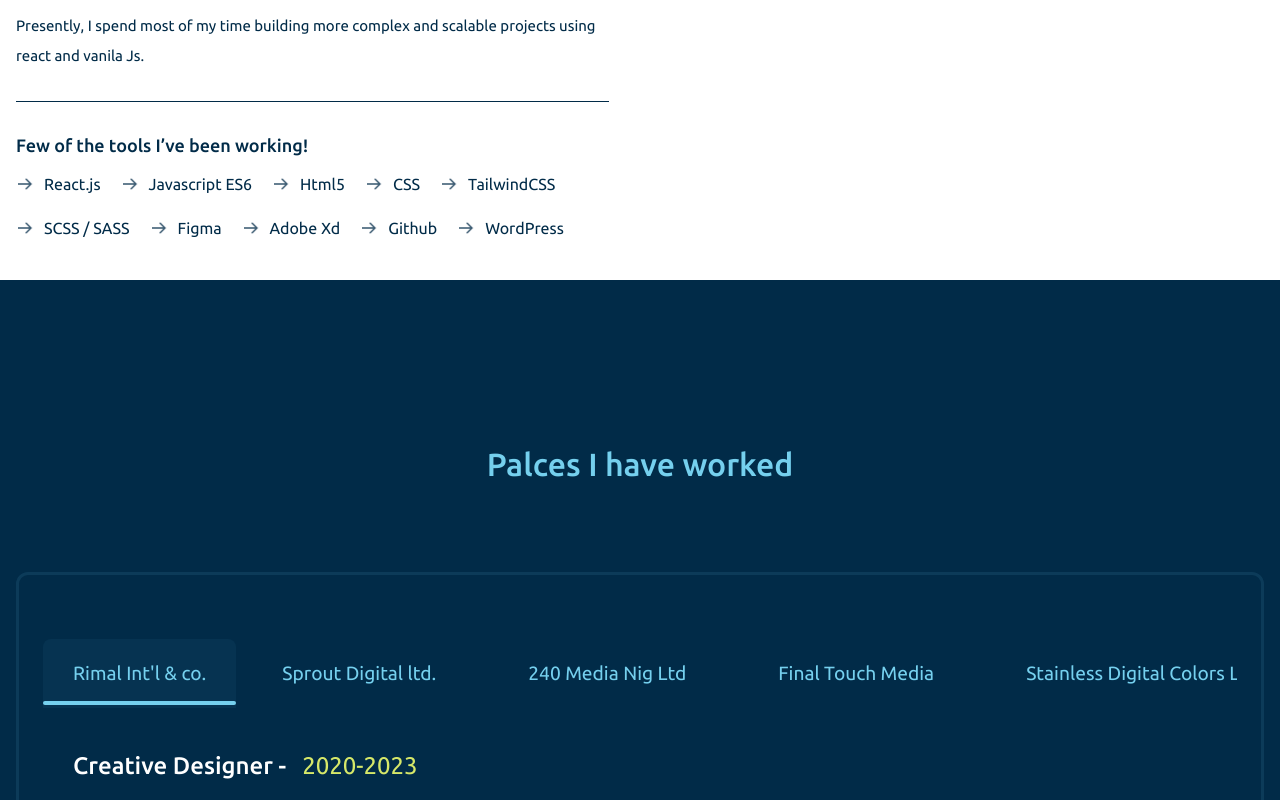
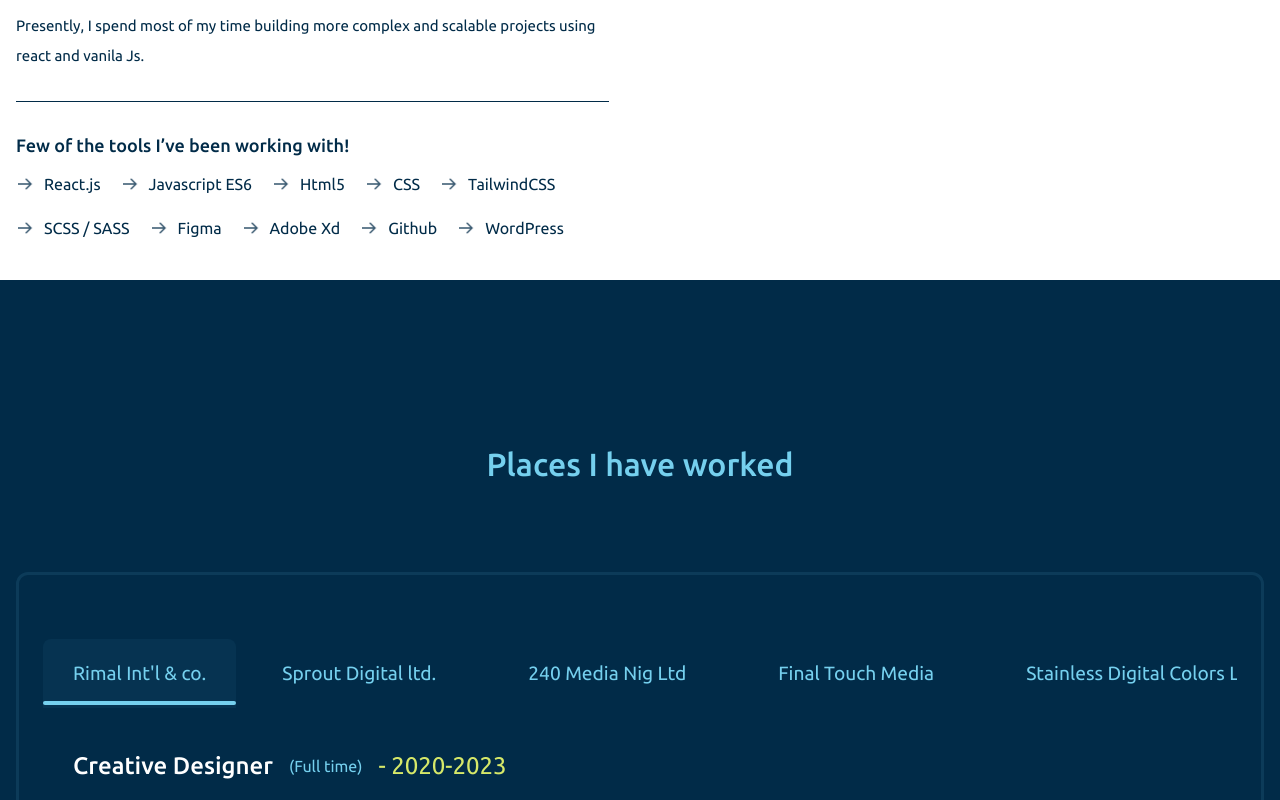
Before and after one commit to Teewaii/portfolio2, a React (Create React App) app in the folder portfolio2/: page / in a window 1280 px wide. Shown: the part 1520-2320 px from the top of the page. Built offline with nearby package versions, Linux system fonts and the light colour scheme; the HTML template or start-up script is replaced by a standard one; a web font is replaced by a local one.

Commit message:
Last home commit

```diff
--- a/portfolio2/src/components/about/About.jsx
+++ b/portfolio2/src/components/about/About.jsx
@@ -43,7 +43,7 @@
 
               Presently, I spend most of my time building more complex and scalable projects using react and vanila Js.</p>
             <div className="toosl">
-              <h1 className='tools-used text-primary  text-[18px] mt-[30px] '>Few of the tools I’ve been working!</h1>
+              <h1 className='tools-used text-primary  text-[18px] mt-[30px] '>Few of the tools I’ve been working with!</h1>
 
               <ul className='tool-list text-primary flex flex-wrap  gap-[20px] mt-[13px]'>
 
--- a/portfolio2/src/components/btn/Btn.jsx
+++ b/portfolio2/src/components/btn/Btn.jsx
@@ -1,16 +1,29 @@
 import React from 'react'
+import { Link } from 'react-scroll';
 import right_arrow from '../../img/rightArrow.svg';
 export default function Btn() {
   return (
     <div className='relative w-fit' >
-      <button className='flex  flex-row-reverse group text-[16px] relative  text-[white]  gap-2 md:gap-3 items-center rounded-[10px] py-[12px]  border-2
+      <div className="seeProject flex cursor-pointer">
+        <Link to='project' className='flex  flex-row-reverse group text-[16px] relative  text-[white]  gap-2 md:gap-3 items-center rounded-[10px] py-[12px]  border-2
       px-[15px] lg:py-[20px] lg:px-[30px] 3xl:px-[50px] md:text-[25px] font-medium overflow-hidden z-[10] hover:ease-in-out
       hover:border-0  hover:bg-secondary
      duration-500  bg-primary   hover:text-primary '><span className='animate-pulse -rotate-45 group-hover:rotate-0 '><svg width="20" height="25" viewBox="0 0 10 8" fill="none" xmlns="http://www.w3.org/2000/svg">
-          <path className='fill-[white] group-hover:fill-primary' d="M9.35355 4.35355C9.54882 4.15829 9.54882 3.84171 9.35355 3.64645L6.17157 0.464466C5.97631 0.269204 5.65973 0.269204 5.46447 0.464466C5.2692 0.659728 5.2692 0.976311 5.46447 1.17157L8.29289 4L5.46447 6.82843C5.2692 7.02369 5.2692 7.34027 5.46447 7.53553C5.65973 7.7308 5.97631 7.7308 6.17157 7.53553L9.35355 4.35355ZM0 4.5H9V3.5H0V4.5Z" fill="#DBF66F" />
-        </svg>
-        </span>See Projects</button>
-      {/* <span className='absolute w-[20px] h-[20px] right-[-5px] rounded-full bg-secondary animate-bounce'></span> */}
+            <path className='fill-[white] group-hover:fill-primary' d="M9.35355 4.35355C9.54882 4.15829 9.54882 3.84171 9.35355 3.64645L6.17157 0.464466C5.97631 0.269204 5.65973 0.269204 5.46447 0.464466C5.2692 0.659728 5.2692 0.976311 5.46447 1.17157L8.29289 4L5.46447 6.82843C5.2692 7.02369 5.2692 7.34027 5.46447 7.53553C5.65973 7.7308 5.97631 7.7308 6.17157 7.53553L9.35355 4.35355ZM0 4.5H9V3.5H0V4.5Z" fill="#DBF66F" />
+          </svg>
+          </span>See Projects</Link>
+      </div>
     </div>
+
   )
 }
+
+// <button className='flex  flex-row-reverse group text-[16px] relative  text-[white]  gap-2 md:gap-3 items-center rounded-[10px] py-[12px]  border-2
+//       px-[15px] lg:py-[20px] lg:px-[30px] 3xl:px-[50px] md:text-[25px] font-medium overflow-hidden z-[10] hover:ease-in-out
+//       hover:border-0  hover:bg-secondary
+//      duration-500  bg-primary   hover:text-primary '><span className='animate-pulse -rotate-45 group-hover:rotate-0 '><svg width="20" height="25" viewBox="0 0 10 8" fill="none" xmlns="http://www.w3.org/2000/svg">
+//           <path className='fill-[white] group-hover:fill-primary' d="M9.35355 4.35355C9.54882 4.15829 9.54882 3.84171 9.35355 3.64645L6.17157 0.464466C5.97631 0.269204 5.65973 0.269204 5.46447 0.464466C5.2692 0.659728 5.2692 0.976311 5.46447 1.17157L8.29289 4L5.46447 6.82843C5.2692 7.02369 5.2692 7.34027 5.46447 7.53553C5.65973 7.7308 5.97631 7.7308 6.17157 7.53553L9.35355 4.35355ZM0 4.5H9V3.5H0V4.5Z" fill="#DBF66F" />
+//         </svg>
+//         </span>See Projects</button>
+//       {/* <span className='absolute w-[20px] h-[20px] right-[-5px] rounded-full bg-secondary animate-bounce'></span> */}
+//     </div>
--- a/portfolio2/src/components/experience/Experience.jsx
+++ b/portfolio2/src/components/experience/Experience.jsx
@@ -15,7 +15,7 @@
     <section id='experience' className=" flex items-center justify-center   experience min-h-[100vh] lg:[90vh] bg-primary   ">
       <div className="bucket  flex flex-col items-center pt-[8rem]  md:py-[10rem] container
      ">
-        <h1 className='text-secondary lg:mb-[4rem] mb-[1.5rem] text-[1.5rem] lg:text-[2rem]  '>Palces I have worked</h1>
+        <h1 className='text-secondary lg:mb-[4rem] mb-[1.5rem] text-[1.5rem] lg:text-[2rem]  '>Places I have worked</h1>
         <div className="experience-wrapper border-[3px] rounded-xl px-6  border-opacity-[0.1] border-secondary  flex flex-col
        min-h-[400px] pb-[50px] container lg:py-[4rem] mt-[20px]
       ">
@@ -46,9 +46,10 @@
 
                   <div className={exp === index ? "content text-left lg:ml-[30px] pt-[30px]" : "tab hidden"}
                     onClick={() => activeTab(index)} key={index} >
-                    <div className="top flex flex-col lg:flex-row mb-[40px] lg:mb-0  lg:items-center gap-4">
+                    <div className="top flex flex-col lg:flex-row mb-[40px] lg:mb-0  lg:items-center gap-2 lg:gap-4">
                       <h1 className='text-[white] text-[1.5rem]'>{work.title}</h1>
-                      <h2 className='text-[1.5rem] text-green'>{work.year}</h2>
+                      <span className='text-secondary'>({work.type}) </span>
+                      <h2 className='text-[1.5rem] text-green'>- {work.year}</h2>
                     </div>
                     <span className='text-secondary opacity-40 pb-[30px]'>{work.about}</span>
                     <ul className='space-y-2 mt-3'>
--- a/portfolio2/src/components/experience/work.json
+++ b/portfolio2/src/components/experience/work.json
@@ -2,7 +2,8 @@
   {
     "id": 1,
     "company": "Rimal Int'l & co.",
-    "title": "Creative Designer - ",
+    "title": "Creative Designer ",
+    "type": "Full time",
     "year": "2020-2023",
     "desc": [
       "Consult with clients to establish the overall look of their project",
@@ -16,7 +17,8 @@
   {
     "id": 2,
     "company": "Sprout Digital ltd.",
-    "title": "Web Developer/Creative Designer - ",
+    "title": "Web Developer/Creative Designer  ",
+    "type": "Full time",
     "year": "2017-2019",
     "desc": [
       "Created website layout and user interface using standard HTML/CSS practices.",
@@ -30,7 +32,8 @@
   {
     "id": 3,
     "company": "240 Media Nig Ltd",
-    "title": "Graphic Designer - ",
+    "title": "Graphic Designer",
+    "type": "Full time",
     "year": "2015-2018",
     "desc": [
       "Created books and magazines layouts for companies and associations",
@@ -45,7 +48,8 @@
   {
     "id": 4,
     "company": "Final Touch Media",
-    "title": "Graphic Designer - ",
+    "title": "Graphic Designer ",
+    "type": "Per-time/Contract",
     "year": "2014-2016",
     "desc": [
       "Designed magazines and journals for specific clients of the company and also created gift collaterals for print production.",
@@ -58,7 +62,8 @@
   {
     "id": 5,
     "company": "Stainless Digital Colors Ltd.",
-    "title": "Graphic Designer - ",
+    "title": "Graphic Designer ",
+    "type": "Full time",
     "year": "2010-2015",
     "desc": [
       "Designed marketing collaterals and books for clients",
@@ -70,7 +75,8 @@
   {
     "id": 6,
     "company": "codeITng.",
-    "title": "Instructional Facilitator - ",
+    "title": "Instructional Facilitator ",
+    "type": "Volunteered",
     "year": "2018-2019",
     "about": "About codeIT: codeIT is one of the many innovations hosted by YouthHubAfrica and organized by Sprout Digital. It’s dedicated to growing young people in the area of computer science and tech, especially around promoting hardcore programming skills at an early age.",
     "desc": [
@@ -81,6 +87,7 @@
     "id": 7,
     "company": "YouthhubAfrica.",
     "title": "Creative Designer - ",
+    "type": "Volunteered",
     "year": "Oct 2019-Dec 2019",
     "about": "Youth Foundation for Development, Education & Leadership (YouthhubAfrica) is a non-profit organization founded in 2011. YouthhubAfrica is a platform for young people in Africa involved in social change to interact, learn and collaborate in new, creative and easy ways.",
     "desc": [
--- a/portfolio2/src/components/hero/Hero.jsx
+++ b/portfolio2/src/components/hero/Hero.jsx
@@ -1,5 +1,6 @@
 
 import React from 'react';
+import { Link } from 'react-scroll';
 import Btn from '../btn/Btn';
 import Tools from '../tools/Tools';
 
@@ -35,9 +36,9 @@
            ' >I <span className='text-green'>Design</span>  & <span className='text-green'>Build</span>  Web Based Software Solutions!</h1>
             <p className="body text-[0.9rem] md:text-[1.2rem] mb-[40px] text-secondary opacity-75 font-light leading-[1.3rem]
                     md:w-[85%]   2xl:text-[1.5rem]  2xl:w-[75%] md:mb-[50px] 2xl:mb-[90px] md:leading-[1.8rem] 2xl:leading-[2.2rem]
-                    tracking-wider
+                    tracking-wider delay-300
                     ">I’m a  software engineer with focus in frontend development and I occassionly design products & sevices with great experience and accessibility. </p>
-            <Btn />
+            <Btn/>
           </div>
         </div>
       </div>
```
